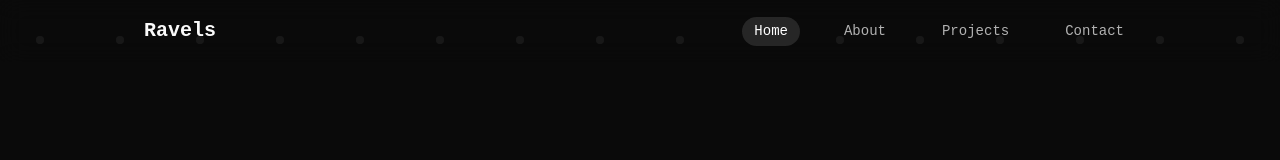
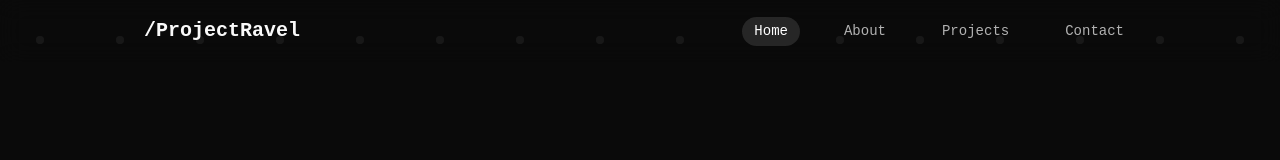
Before and after one commit to ProjectRavel/ProjectRavel-Portofolio, a Next.js app: page / in a window 1280 px wide. Shown: the top 160 px of the page. Built offline with nearby package versions, Linux system fonts and the light colour scheme.

Commit message:
Update Navbar component to change project name display from 'Ravels' to '/ProjectRavel'

```diff
--- a/components/navbar.tsx
+++ b/components/navbar.tsx
@@ -56,7 +56,7 @@ export default function Navbar() {
           className="font-bold text-[20px] text-[var(--foreground)]"
           style={{ fontFamily: "var(--font-sans)" }}
         >
-          Ravels
+          /ProjectRavel
         </span>
 
         {/* Desktop Menu */}
```
